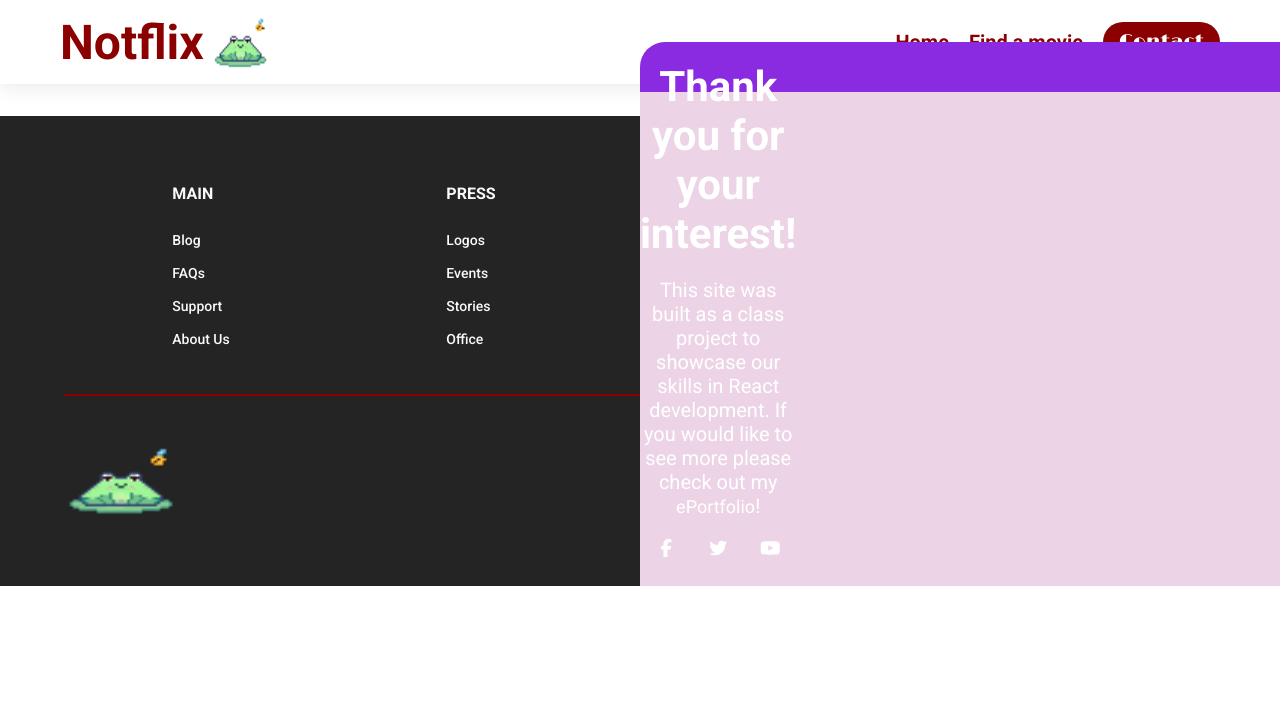
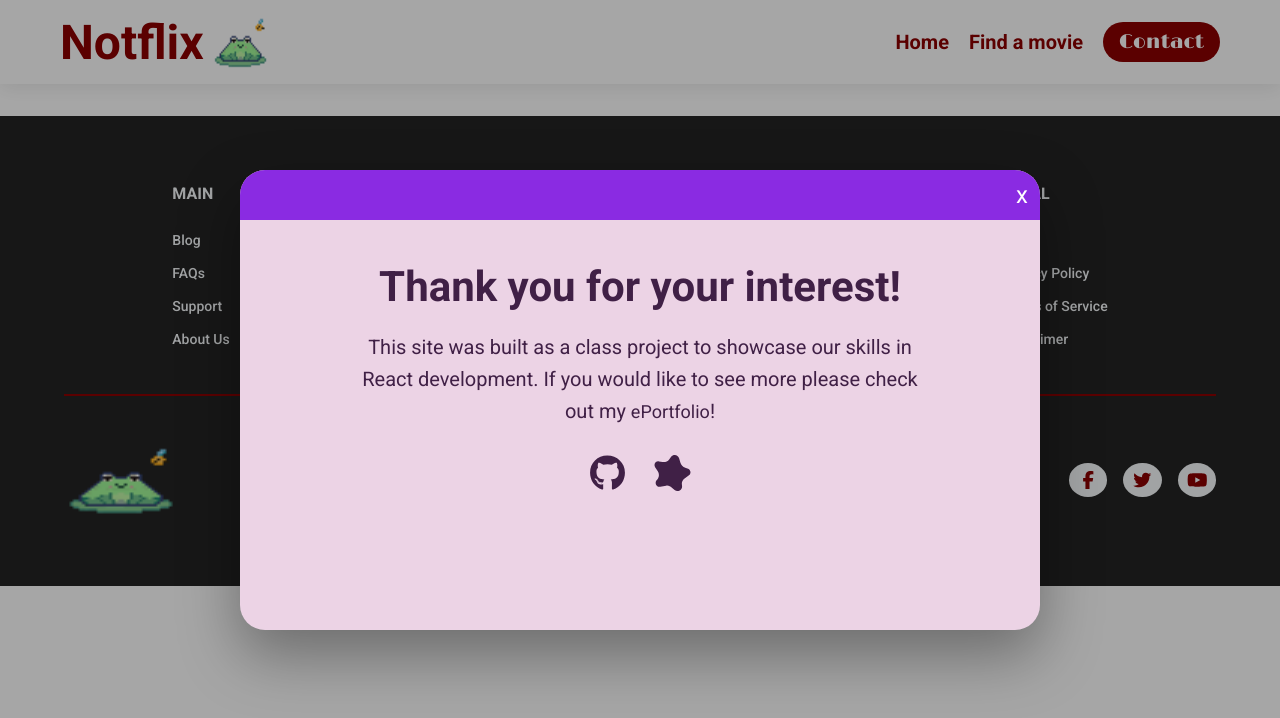
Before and after one commit to WestOfBree/Module-6__Final-Project, a React (Create React App) app: page /module in a window 1280 px wide. Both pictures are taken after a click on the button "Contact". Shown: the top 718 px of the page. Built offline with nearby package versions, Linux system fonts and the light colour scheme.

Commit message:
fixed contact popup

```diff
--- a/src/components/Module.css
+++ b/src/components/Module.css
@@ -1,6 +1,6 @@
 @keyframes slideInFromRight {
   from {
-    transform: translateX(100%);
+    transform: translateX(40px);
     opacity: 0;
   }
   to {
@@ -10,77 +10,108 @@
 }
 
 .module__container {
+  position: fixed;
+  inset: 0;
+  display: flex;
+  align-items: center;
+  justify-content: center;
+  padding: 20px;
+  z-index: 200;
+}
+
+.module__backdrop {
   position: absolute;
-  top: 50%;
-  left: 50%;
-  transform: translate(-50%, -50%);
-  margin: 0 auto;
+  inset: 0;
+  background: rgba(0, 0, 0, 0.35);
 }
+
 .module__container--background {
-  position: absolute;
-  /* top: 80%; */
-  /* left: 25%; */
-  /* margin: 0 auto; */
-  /* width: 100%;
-  height: 100%; */
+  position: relative;
   background-color: rgb(236, 211, 229);
-  /* display: flex;
-  justify-content: center;
-  align-items: center; */
-  z-index: 100;
-  width: 800px;
-  height: 600px;
+  z-index: 1;
+  width: min(90vw, 800px);
+  min-height: 460px;
   border-radius: 25px;
   overflow: hidden;
   animation: slideInFromRight 0.5s ease forwards;
+  box-shadow: 0 25px 60px rgba(0, 0, 0, 0.35);
 }
-button.module__close{
-  margin-right: 20px;
-  background:none;
+
+button.module__close {
+  margin-right: 12px;
+  background: none;
   transition: all 0.3s ease;
-  position: absolute;
+  position: static;
+  font-size: 24px;
+  color: white;
+  line-height: 1;
+  padding: 0;
 }
+
 button.module__close:hover {
   cursor: pointer;
-  color: violet;
+  color: #f6ddff;
 }
+
 .module__content {
-  position: fixed;
-  /* top: 200%; */
-  /* left: 50%; */
-  /* transform: translateX(-50%); */
-  /* margin: 0 auto; */
-  /* display: flex;
-  flex-direction: column;
-  align-items: center; */
-  color: white;
-  max-width: 600px;
-  z-index: 105;
+  position: relative;
+  color: #402046;
+  max-width: 680px;
+  width: 100%;
+  margin: 0 auto;
+  padding: 92px 48px 42px;
+  text-align: center;
 }
+
 .module__header {
- background-color: blueviolet;
+  background-color: blueviolet;
   width: 100%;
   height: 50px;
   top: 0;
   position: absolute;
   display: flex;
   justify-content: end;
+  align-items: center;
 }
+
 .module__title {
   font-size: 42px;
   font-weight: bold;
-  margin: 20px 0;
+  margin: 0 0 20px;
   font-family: 'Roboto', sans-serif;
 }
+
 .module__description {
   font-size: 20px;
-  margin: 10px 0;
+  margin: 0 auto;
+  max-width: 60ch;
+  line-height: 1.6;
   font-family: 'Roboto', sans-serif;
 }
+
 .module__socials {
   display: flex;
-  justify-content: space-around;
+  justify-content: center;
+  gap: 20px;
   width: 100%;
   max-width: 400px;
-  margin-top: 20px;
+  margin: 28px auto 0;
 }
+
+@media (max-width: 768px) {
+  .module__container {
+    padding: 12px;
+  }
+
+  .module__content {
+    padding: 84px 24px 28px;
+  }
+
+  .module__title {
+    font-size: 32px;
+  }
+
+  .module__description {
+    font-size: 18px;
+  }
+}
--- a/src/components/Module.jsx
+++ b/src/components/Module.jsx
@@ -2,10 +2,9 @@ import React from "react";
 import "./Module.css";
 import { FontAwesomeIcon } from "@fortawesome/react-fontawesome";
 import {
-  faFacebookF,
-  faTwitter,
-  faYoutube,
+  faGithub
 } from "@fortawesome/free-brands-svg-icons";
+import { faSplotch } from "@fortawesome/free-solid-svg-icons";
 function Module({ toggleModule, isOpen, setIsOpen }) {
   // const [isOpen, setIsOpen] = React.useState(false);
 
@@ -17,15 +16,13 @@ function Module({ toggleModule, isOpen, setIsOpen }) {
   if (!isOpen) return null;
 
   return (
-    // <div className="row">
-    //   <div className="column">
     <div className="module__container">
+      <div className="module__backdrop" onClick={toggleModule} />
       <div className="module__container--background">
         <div className="module__header">
-              <button onClick={toggleModule} className="module__close">
-                <FontAwesomeIcon icon="times" />{" "}
+          <button onClick={toggleModule} className="module__close" aria-label="Close module">
+            x
           </button>
-            </div>
         </div>
 
         <div className="module__content">
@@ -41,20 +38,16 @@ function Module({ toggleModule, isOpen, setIsOpen }) {
           </p>
           {/* SOCIAL MEDIA ICONS */}
           <div className="module__socials">
-              <a href="https://example.com" className="module__social--link no-cursor">
-                <FontAwesomeIcon icon={faFacebookF} />
+            <a href="https://github.com/WestOfBree" className="module__social--link">
+              <FontAwesomeIcon icon={faGithub} size="2x" />
             </a>
-              <a href="https://example.com" className="module__social--link no-cursor">
-                <FontAwesomeIcon icon={faTwitter} />
-              </a>
-              <a href="https://example.com" className="module__social--link no-cursor">
-                <FontAwesomeIcon icon={faYoutube} />
+            <a href="https://www.bree-thomas.com/" className="module__social--link">
+              <FontAwesomeIcon icon={faSplotch} size="2x" />
             </a>
           </div>
         </div>
       </div>
-    //   </div>
-    // </div>
+    </div>
   );
 }
 
```
Lines whose indentation alone changed are shown as unchanged.
